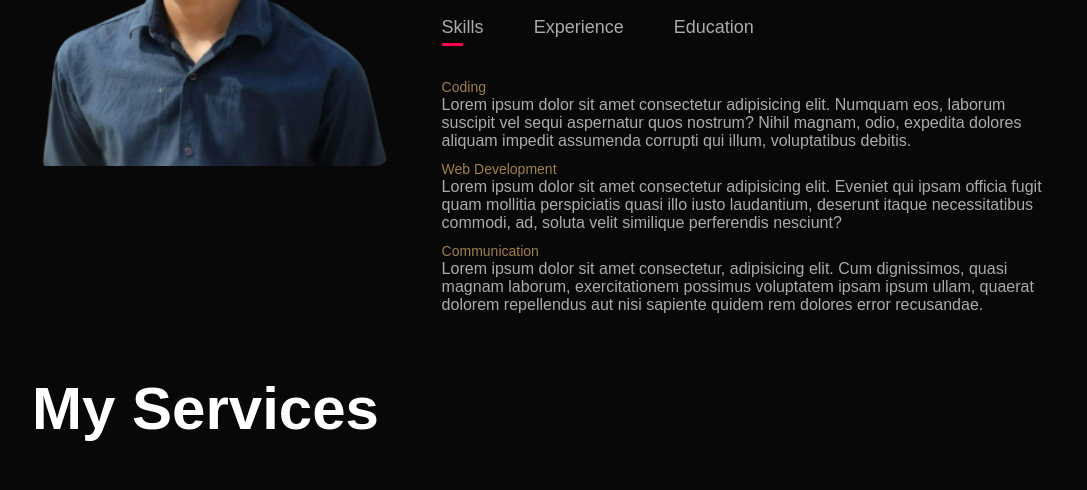
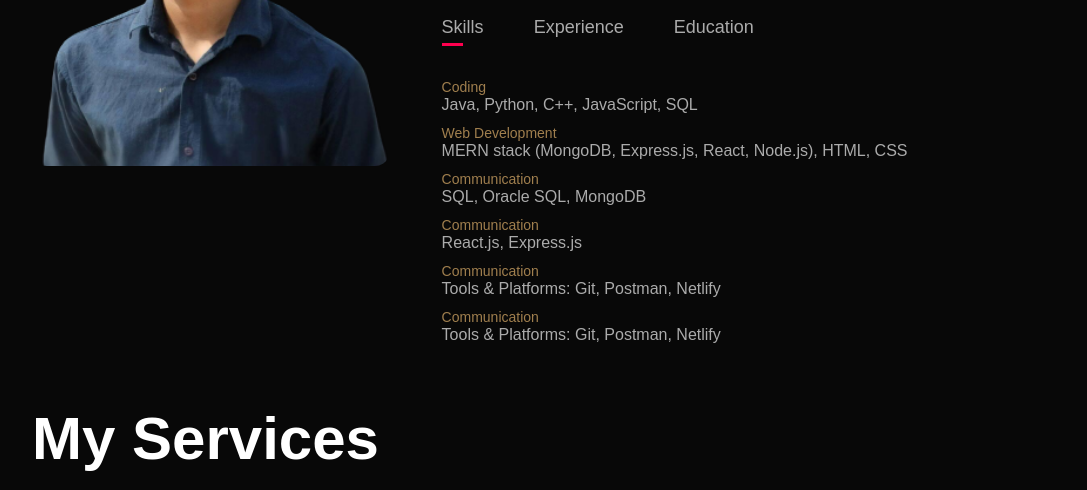
Before and after one commit to gitpriyansh/PRIYANSHGUPTA, a plain HTML site: page index.html in a window 1280 px wide. Shown: the part 1106-1596 px from the top of the page, without its empty margins (96-1183 px from the left). Drawn offline with Linux system fonts and the light colour scheme.

Commit message:
Update index.html

```diff
--- a/index.html
+++ b/index.html
@@ -46,9 +46,13 @@
             </div>
             <div class="tab-contents active-tab" id="skills">
                 <ul>
-                    <li><span>Coding</span><br>Lorem ipsum dolor sit amet consectetur adipisicing elit. Numquam eos, laborum suscipit vel sequi aspernatur quos nostrum? Nihil magnam, odio, expedita dolores aliquam impedit assumenda corrupti qui illum, voluptatibus debitis.</li>
-                    <li><span>Web Development</span><br>Lorem ipsum dolor sit amet consectetur adipisicing elit. Eveniet qui ipsam officia fugit quam mollitia perspiciatis quasi illo iusto laudantium, deserunt itaque necessitatibus commodi, ad, soluta velit similique perferendis nesciunt?</li>
-                    <li><span>Communication</span><br>Lorem ipsum dolor sit amet consectetur, adipisicing elit. Cum dignissimos, quasi magnam laborum, exercitationem possimus voluptatem ipsam ipsum ullam, quaerat dolorem repellendus aut nisi sapiente quidem rem dolores error recusandae.</li>
+                    <li><span>Coding</span><br>Java, Python, C++, JavaScript, SQL</li>
+                    <li><span>Web Development</span><br>MERN stack (MongoDB, Express.js, React, Node.js), HTML, CSS</li>
+                    <li><span>Communication</span><br>SQL, Oracle SQL, MongoDB</li>
+                    <li><span>Communication</span><br>React.js, Express.js</li>
+                     <li><span>Communication</span><br>Tools & Platforms: Git, Postman, Netlify </li>
+                        <li><span>Communication</span><br>Tools & Platforms: Git, Postman, Netlify </li>
+
                 </ul>
             </div>
             <div class="tab-contents" id="experience">
```
